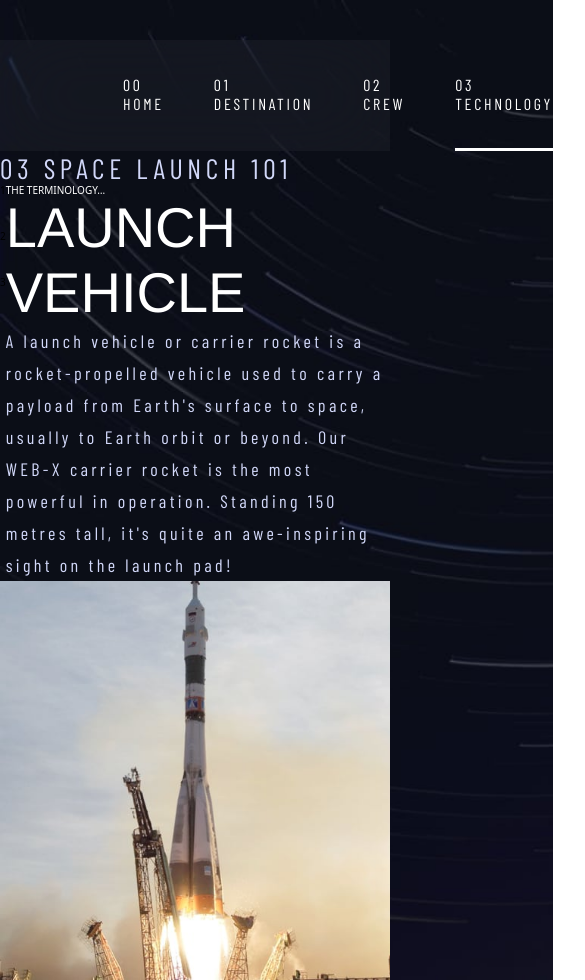
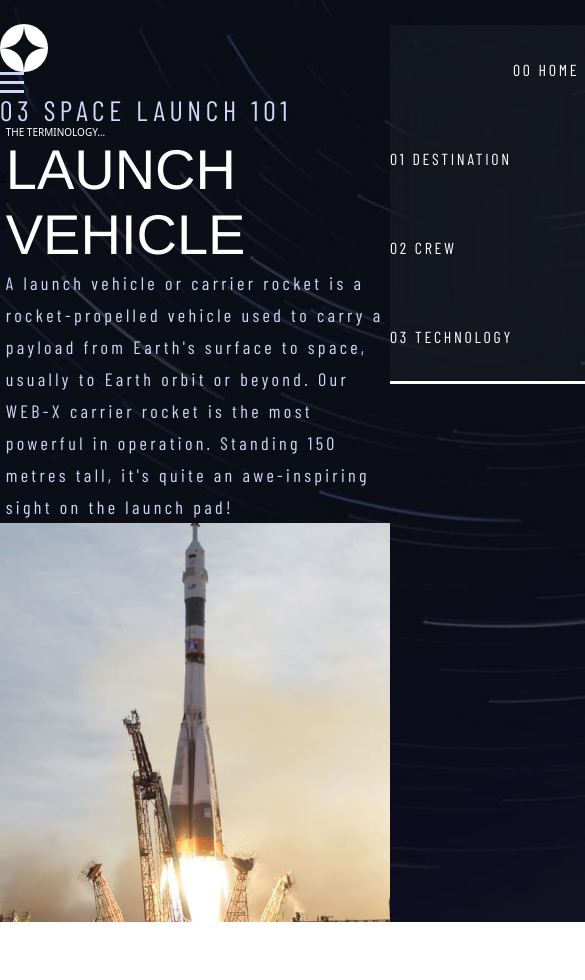
Before and after one commit to nomad-mystic/io.frontendmentor, a React (Vite) app in the folder space-tourism/: page /technology in a window 390 px wide. Shown: the top 980 px of the page, 585 px wide, since content can reach past the window. After the commit the page ends 922 px from the top, so only its background shows below. Built offline with nearby package versions, Linux system fonts and the light colour scheme; a web font is replaced by a local one.

Commit message:
kpm: Start the process of building the mobile styles

```diff
--- a/space-tourism/src/App.css
+++ b/space-tourism/src/App.css
@@ -1,4 +1,5 @@
 #root {
-  margin: 0 auto;
-  padding: 0;
+    margin: 0 auto;
+    padding: 0;
+    width: 100%;
 }
--- a/space-tourism/src/components/Header/Header.css
+++ b/space-tourism/src/components/Header/Header.css
@@ -1,7 +1,32 @@
 .Header {
-    margin: 4rem auto 0;
+    margin: 2.4rem auto 0;
+    position: relative;
+
+    @screen md {
+        margin: 4rem auto 0;
+    }
 
     &-logo {
-        margin-inline-start: 5.5rem;
+        margin-inline-start: 2.4rem;
+        width: 4rem;
+        height: 4rem;
+
+        @screen md {
+            width: 4.8rem;
+            height: 4.8rem;
+            margin-inline-start: 5.5rem;
+        }
+    }
+
+    &-hamberger {
+        display: block;
+        position: absolute;
+        right: 2.4rem;
+        top: 50%;
+        transform: translateY(-50%);
+
+        @screen md {
+            display: none;
+        }
     }
 }
--- a/space-tourism/src/components/Header/Header.tsx
+++ b/space-tourism/src/components/Header/Header.tsx
@@ -7,7 +7,7 @@ import './Header.css';
 import HeaderNav from '../HeaderNav/HeaderNav';
 
 /**
- * @description
+ * @description Build the header component
  * @public
  * @author Keith Murphy | nomadmystics@gmail.com
  *
@@ -15,13 +15,21 @@ import HeaderNav from '../HeaderNav/HeaderNav';
  */
 const Header = (): React.JSX.Element => {
     return (
-        <header className="Header max-w-container flex justify-between items-center">
+        <header className="Header max-w-container block md:flex justify-between items-center">
             <figure className="Header-logo">
                 <img src="/shared/logo.svg"
-                     alt="Circle with white background and dark star shape in the center"/>
+                     alt="Circle with white background and dark star shape in the center" />
             </figure>
 
-            <HeaderNav/>
+            <div className="Header-hamberger">
+                <svg xmlns="http://www.w3.org/2000/svg" width="24" height="21" viewBox="0 0 24 21" fill="none">
+                    <rect width="24" height="3" fill="#D0D6F9" />
+                    <rect y="9" width="24" height="3" fill="#D0D6F9" />
+                    <rect y="18" width="24" height="3" fill="#D0D6F9" />
+                </svg>
+            </div>
+
+            <HeaderNav />
         </header>
     );
 };
--- a/space-tourism/src/components/HeaderNav/HeaderNav.css
+++ b/space-tourism/src/components/HeaderNav/HeaderNav.css
@@ -1,6 +1,14 @@
 .HeaderNav {
     background: rgba(255, 255, 255, 0.04);
     backdrop-filter: blur(40.774227142333984px);
+
+    position: absolute;
+    left: 100%;
+    top: 1px;
+
+    @screen md {
+        position: relative;
+    }
 
     ul {
 
--- a/space-tourism/src/components/HeaderNav/HeaderNav.tsx
+++ b/space-tourism/src/components/HeaderNav/HeaderNav.tsx
@@ -4,10 +4,17 @@ import { NavLink } from 'react-router-dom';
 // Styles
 import './HeaderNav.css';
 
+/**
+ * @description
+ * @public
+ * @author Keith Murphy | nomadmystics@gmail.com
+ *
+ * @return {React.JSX.Element}
+ */
 const HeaderNav = (): React.JSX.Element => {
     return (
         <nav className="HeaderNav max-w-[830px] w-full">
-            <ul className="flex gap-[50px]">
+            <ul className="flex flex-col  md:flex-row md:gap-[50px]">
                 <li className="NavText">
                     <NavLink to="/">
                         <span className="NavText-number">00 </span>
--- a/space-tourism/src/pages/home/HomePage.css
+++ b/space-tourism/src/pages/home/HomePage.css
@@ -1,10 +1,15 @@
 .HomePage {
     &-main {
         display: grid;
-        grid-template-columns: 1fr 1fr;
-        margin-block-start: 25rem;
-        margin-inline: auto;
-        max-width: var(--main-element-width);
+        grid-template-rows: 1fr 1fr;
+
+         @screen md {
+             grid-template-columns: 1fr 1fr;
+             grid-template-rows: 1fr;
+             margin-block-start: 25rem;
+             margin-inline: auto;
+             max-width: var(--main-element-width);
+         }
     }
 
     &-left {
@@ -19,6 +24,7 @@
         display: flex;
         justify-content: flex-end;
         align-items: flex-end;
+        height: 100%;
 
         h1 {
             margin-block: 2.4rem;
@@ -86,5 +92,8 @@ body.HomePage {
     background-repeat: no-repeat;
     width: 100%;
     height: 100vh;
-    background-size: cover;
+
+    @screen md {
+        background-size: cover;
+    }
 }
```
